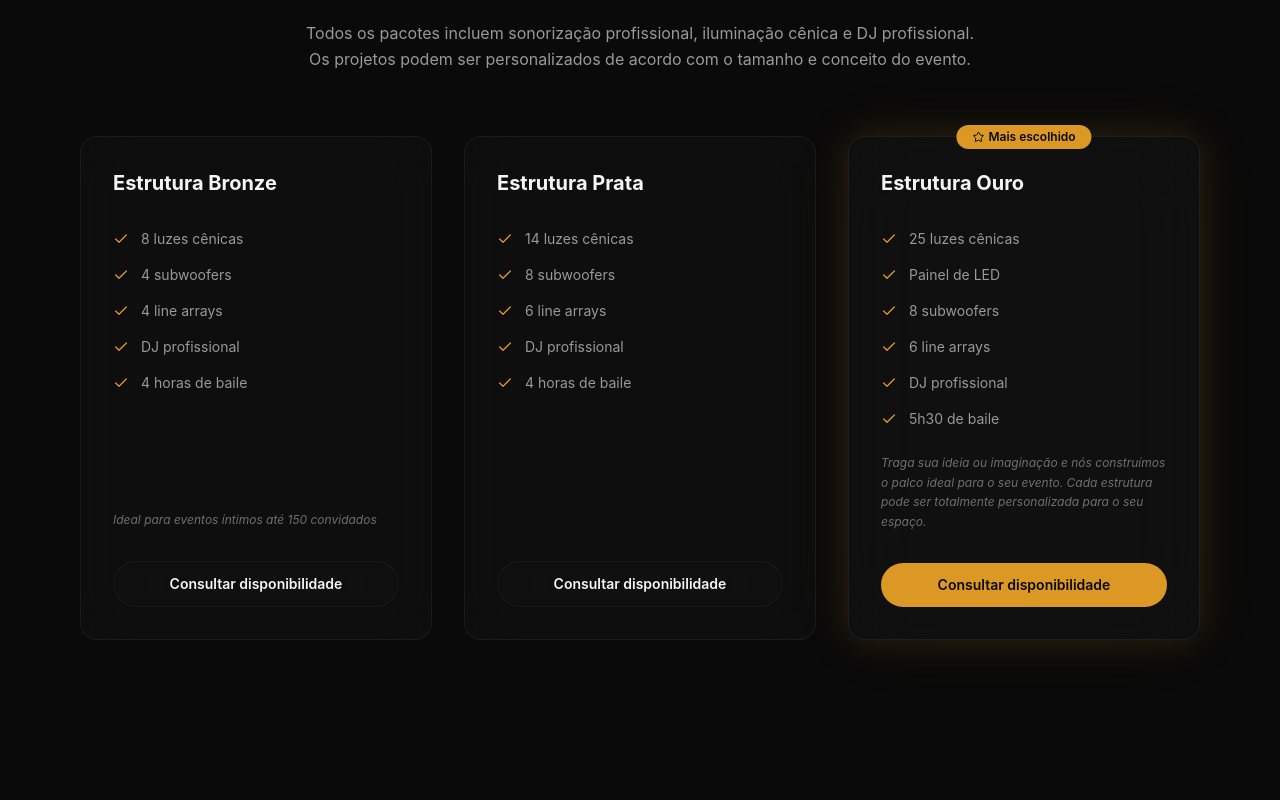
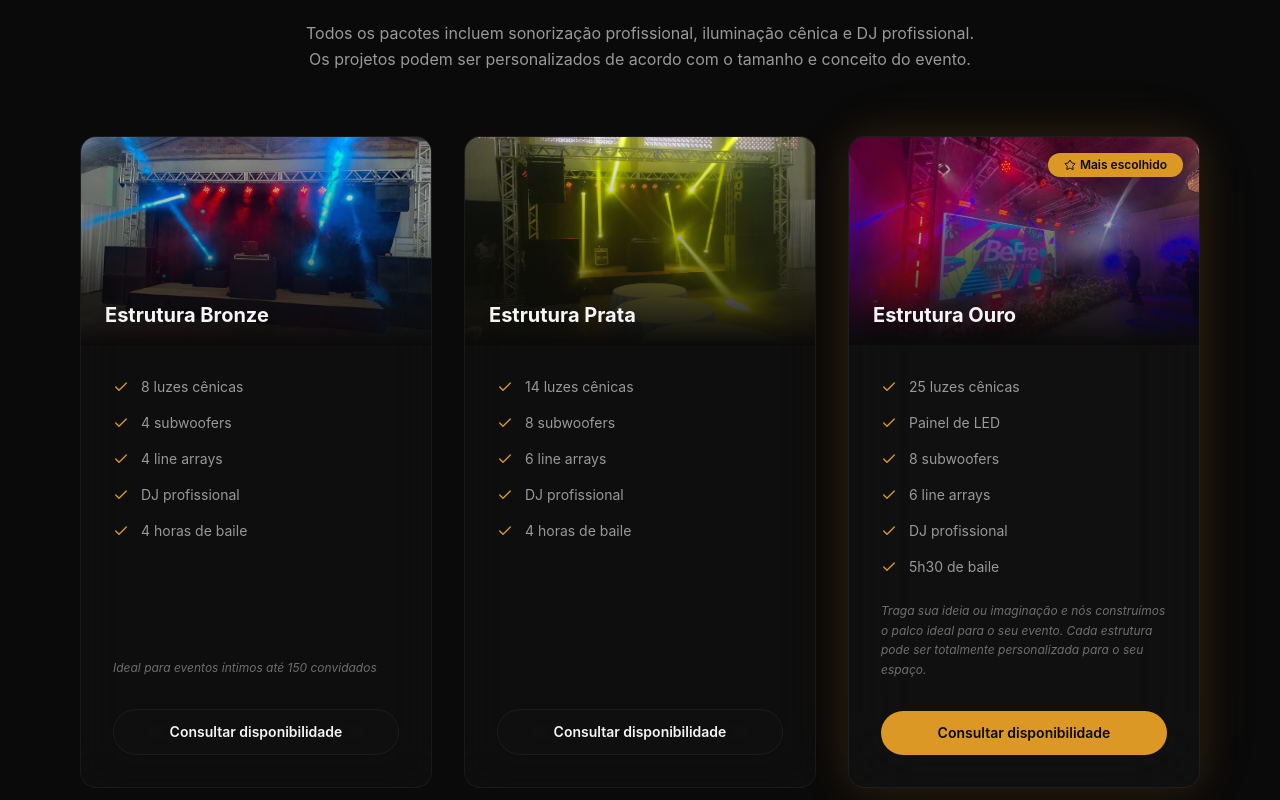
Before and after one commit to bernardo1310/befre-eventos, a React (Vite) app: page / in a window 1280 px wide. Shown: the part 2940-3740 px from the top of the page. Built offline with nearby package versions, Linux system fonts and the light colour scheme; the HTML template or start-up script is replaced by a standard one.

Commit message:
Add event structure images
Co-authored-by: bernardo1310 <112012405+bernardo1310@users.noreply.github.com>

```diff
--- a/src/components/PackagesSection.tsx
+++ b/src/components/PackagesSection.tsx
@@ -1,6 +1,9 @@
 import { motion, useInView } from "framer-motion";
 import { useRef } from "react";
 import { Check, Star } from "lucide-react";
+import estruturaOuro from "@/assets/estrutura_ouro.jpg";
+import estruturaPrata from "@/assets/estrutura_prata.jpeg";
+import estruturaBronze from "@/assets/estrutura_bronze.jpg";
 
 const WHATSAPP_LINK = "https://wa.me/5547999988040";
 
@@ -9,6 +12,7 @@ const packages = [
     name: "Estrutura Bronze",
     highlighted: false,
     badge: null,
+    image: estruturaBronze,
     features: [
       "8 luzes cênicas",
       "4 subwoofers",
@@ -22,6 +26,7 @@ const packages = [
     name: "Estrutura Prata",
     highlighted: false,
     badge: null,
+    image: estruturaPrata,
     features: [
       "14 luzes cênicas",
       "8 subwoofers",
@@ -35,6 +40,7 @@ const packages = [
     name: "Estrutura Ouro",
     highlighted: true,
     badge: "Mais escolhido",
+    image: estruturaOuro,
     features: [
       "25 luzes cênicas",
       "Painel de LED",
@@ -75,7 +81,7 @@ const PackagesSection = () => {
           {packages.map((pkg, i) => (
             <motion.div
               key={pkg.name}
-              className={`relative flex flex-col rounded-2xl p-8 transition-all duration-300 hover:scale-[1.02] ${
+              className={`relative flex flex-col overflow-hidden rounded-2xl transition-all duration-300 hover:scale-[1.02] ${
                 pkg.highlighted
                   ? "glass-strong glow-gold border-primary/30"
                   : "glass"
@@ -85,17 +91,28 @@ const PackagesSection = () => {
               transition={{ duration: 0.7, delay: 0.2 + i * 0.15 }}
             >
               {pkg.badge && (
-                <div className="absolute -top-3 left-1/2 -translate-x-1/2 flex items-center gap-1 rounded-full bg-primary px-4 py-1 text-xs font-semibold text-primary-foreground">
+                <div className="absolute top-4 right-4 z-10 flex items-center gap-1 rounded-full bg-primary px-4 py-1 text-xs font-semibold text-primary-foreground">
                   <Star className="h-3 w-3" />
                   {pkg.badge}
                 </div>
               )}
 
-              <h3 className="text-xl font-bold font-display text-foreground">
+              {/* Image */}
+              <div className="relative h-52 w-full overflow-hidden">
+                <img
+                  src={pkg.image}
+                  alt={pkg.name}
+                  className="h-full w-full object-cover transition-transform duration-700 hover:scale-110"
+                  loading="lazy"
+                />
+                <div className="absolute inset-0 bg-gradient-to-t from-background via-background/40 to-transparent" />
+                <h3 className="absolute bottom-4 left-6 text-xl font-bold font-display text-foreground drop-shadow-lg">
                   {pkg.name}
                 </h3>
+              </div>
 
-              <ul className="mt-8 flex-1 space-y-4">
+              <div className="flex flex-1 flex-col p-8 pt-4">
+                <ul className="mt-4 flex-1 space-y-4">
                   {pkg.features.map((f) => (
                     <li key={f} className="flex items-center gap-3 text-sm text-muted-foreground">
                       <Check className="h-4 w-4 shrink-0 text-primary" />
@@ -122,6 +139,7 @@ const PackagesSection = () => {
                 >
                   Consultar disponibilidade
                 </a>
+              </div>
             </motion.div>
           ))}
         </div>
```
Lines whose indentation alone changed are shown as unchanged.
